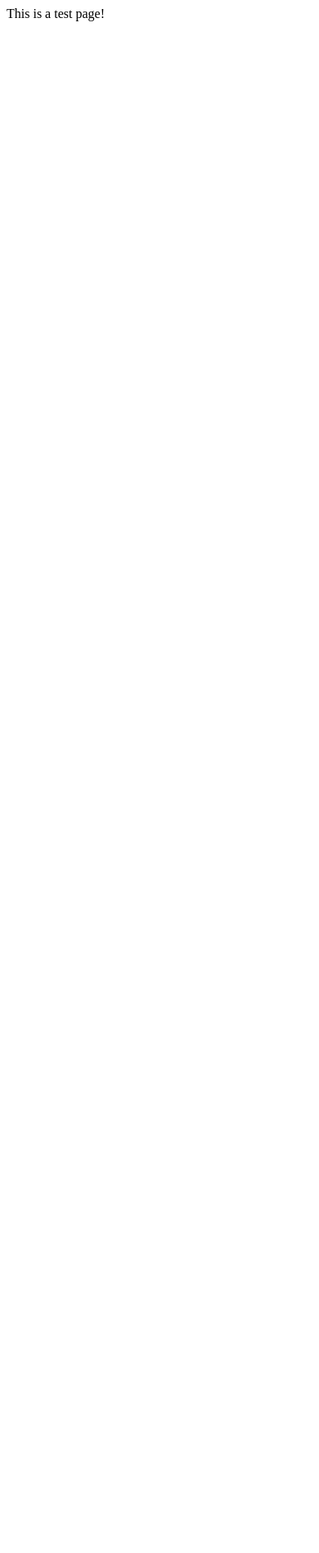
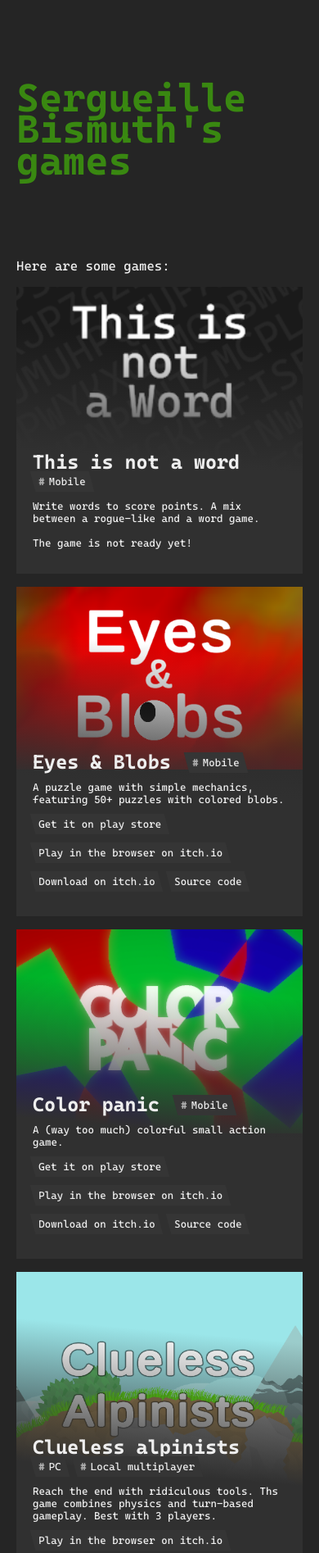
Before and after one commit to sbismuth-games/sbismuth-games.github.io, a plain HTML site: page index.html in a window 390 px wide. Shown: the top 1895 px of the page at 82% size. Before the commit the page ends 844 px from the top, so only its background shows below. Drawn offline with Linux system fonts and the light colour scheme.

Commit message:
Basic website

```diff
--- /dev/null
+++ b/base.css
@@ -0,0 +1,183 @@
+* {
+    font-family: Arial, Helvetica, sans-serif;
+    color: var(--txt);
+    box-sizing: border-box;
+}
+
+body {
+    margin: 0;
+    background-color: var(--bg);
+    overflow: auto;
+}
+
+button, .btn, input, select, textarea {
+    display: inline-block;
+    padding: 5px;
+
+    background-color: var(--bg-lll);
+    border: none;
+    border-radius: 5px;
+    font-size: 1rem;
+    text-decoration: none;
+
+    transition: 200ms;
+}
+
+button, .btn {
+    cursor: default;
+}
+
+input, select {
+    height: 30px;
+}
+
+textarea {
+    width: 500px;
+}
+
+button.big, .btn.big, input.big, select.big {
+    padding: 10px 15px;
+}
+
+button.prim, .btn.prim {
+    background-color: var(--prim-d);
+}
+
+button.prim:hover, .btn.prim:hover {
+    background-color: var(--prim);
+}
+
+button:hover, .btn:hover, input:hover, select:hover, textarea:hover {
+    background-color: var(--hover);
+}
+
+button:focus-visible, .btn:focus-visible, input:focus, select:focus, textarea:focus {
+    border: none;
+    outline: none;
+
+    box-shadow: var(--prim) 0 0 0 2px;
+}
+
+button.margin-right, .btn.margin-right, input.margin-right, select.margin-right {
+    margin-right: 10px;
+}
+
+button.delete:hover, .btn.delete:hover {
+    background-color: var(--red);
+}
+
+*::selection {
+    background-color: var(--prim);
+    color: var(--txt);
+}
+
+*::-webkit-scrollbar {
+    width: 3px;
+    height: 3px;
+    background-color: transparent;
+}
+
+*::-webkit-scrollbar-thumb {
+    background-color: var(--bg-lll);
+    border-radius: 2px;
+
+    min-width: 32px;
+    min-height: 32px;
+}
+
+*::-webkit-scrollbar-corner {
+    background-color: transparent;
+}
+
+/* UTIL */
+
+.flex-center {
+    width: 100%;
+    height: 100%;
+    display: flex;
+    align-items: center;
+    justify-content: center;
+    flex-direction: column;
+}
+
+.flex-center > * {
+    margin: 10px 0;
+}
+
+.flex-row {
+    display: flex;
+    flex-direction: row;
+}
+
+.flex-row > * {
+    margin: 0 5px;
+}
+
+.margin {
+    margin: 5px;
+}
+
+.txt-d {
+    color: var(--txt-d);
+}
+
+.upside-down {
+    rotate: 180deg;
+}
+
+.key {
+    background-color: var(--key);
+    border-radius: 5px;
+    padding: 3px 5px;
+    margin: 0 2px;
+    color: var(--txt-d)
+}
+
+/* ICONS */
+
+.maticon {
+    font-family: "icons";
+    font-weight: normal;
+    font-style: normal;
+    font-size: 24px;
+    display: inline-block;
+    line-height: 1;
+    text-transform: none;
+    letter-spacing: normal;
+    word-wrap: normal;
+    white-space: nowrap;
+    direction: ltr;
+}
+
+.maticon.big {
+    font-size: 48px;
+}
+
+/* COLORS */
+* {
+    --bg: #252525;
+    --bg-l: #2a2a2a;
+    --bg-ll: #303030;
+    --bg-lll: #353535;
+
+    --prim-d: #29630c;
+    --prim: #398811;
+
+    --txt: #eee;
+    --txt-d: #aaa;
+
+    --hover: #444;
+    --key: #fff2;
+    --red: #c22;
+}
+
+/* Invert image */
+.invert-dark {
+    filter: invert(1) hue-rotate(180deg) saturate(20);
+}
+
+@font-face {
+    font-family: "icons";
+    font-style: normal;
+    src: url("../google-icons.ttf");
+}
--- /dev/null
+++ b/index.css
@@ -0,0 +1,148 @@
+
+* {
+    font-family: cascadia;
+}
+
+main {
+    margin-left: 100px;
+    margin-right: 200px;
+}
+
+.org-name {
+    color: var(--prim);
+    font-weight: bolder;
+    font-size: 5rem;
+    margin-top: 200px;
+    margin-bottom: 100px;
+    line-height: 80%;
+}
+
+.game {
+    background-color: var(--bg-l);
+    width: 1000px;
+    padding: 20px 400px 20px 20px;
+    overflow: hidden;
+    position: relative;
+    background: linear-gradient(75deg, var(--bg-ll) 60%, transparent 60.1%);
+}
+
+h2 {
+    margin: -3px 50px 20px 0;
+    display: inline-block;
+    transform: translateY(3px);
+}
+
+.tag, a.btn {
+    display: inline-block;
+    background-color: var(--bg-lll);
+    border-radius: 0;
+    padding: 10px 15px 10px 12px;
+
+    transform: skewX(15deg);
+    font-style: italic;
+    margin-bottom: 10px;
+}
+
+.tag::before {
+    content: "#";
+    color: var(--txt-d);
+    font-weight: bolder;
+    margin-right: 5px;
+}
+
+.game .descr {
+    margin: 10px 0 30px 0;
+}
+
+.game .background {
+    position: absolute;
+    width: 62%;
+    top: 50%;
+    right: -10%;
+    transform: translateY(-50%);
+    z-index: -1;
+}
+
+.game .background.small {
+    width: 45%;
+    right: -2%;
+}
+
+.pixel-art {
+    image-rendering: crisp-edges;
+}
+
+footer {
+    display: block;
+    width: 100vw;
+    margin-top: 40px;
+    padding: 30px;
+    background-color: var(--bg-ll);
+}
+
+@font-face {
+    font-family: "cascadia";
+    src: url("CascadiaCode.ttf");
+}
+
+@media screen and (max-width: 1200px) {
+    main {
+        margin: 20px;
+    }
+
+    .game {
+        width: calc(100vw - 40px);
+    }
+
+    .org-name {
+        margin-top: 100px;
+    }
+
+    .tag, a.btn {
+        font-size: 0.8rem;
+        padding: 5px 8px 5px 6px;
+    }
+
+    .tag {
+        margin-bottom: 0;
+    }
+
+    .game h2 {
+        font-size: 1.5em;
+        margin-right: 10px;
+        margin-bottom: 0px;
+    }
+
+    .game .descr {
+        font-size: 0.8em;
+        margin: 10px 0;
+    }
+
+}
+
+@media screen and (max-width: 700px) {
+    .org-name {
+        font-size: 3rem;
+    }
+
+    .game {
+        width: calc(100vw - 40px);
+        padding-right: 20px;
+        padding-top: 200px;
+        background: linear-gradient(5deg, var(--bg-ll) 40%, transparent 80.1%);
+    }
+
+    .game .background {
+        position: absolute;
+        width: 150%;
+        top: -2%;
+        left: 50%;
+        transform: translateX(-50%);
+        z-index: -1;
+    }
+
+    .game .background.small {
+        width: 120%;
+        top: -15%;
+    }
+}
--- a/index.html
+++ b/index.html
@@ -3,8 +3,128 @@
     <meta charset="UTF-8">
     <meta name="viewport" content="width=device-width, initial-scale=1.0">
     <title>SBismuth Games</title>
+    <link rel="stylesheet" href="base.css">
+    <link rel="stylesheet" href="index.css">
 </head>
 <body>
-    This is a test page!
+    <main>
+        <h1 class="org-name">Sergueille Bismuth's <br/> games</h1>
+
+        <p>
+            Here are some games:
+        </p>
+
+        <ul class="game">
+            <h2>This is not a word</h2>
+            <span class="tag">Mobile</span>
+
+            <div class="descr">
+                Write words to score points. A mix between a rogue-like and a word game.
+                <br/>
+                <br/>
+                The game is not ready yet!
+            </div>
+
+            <img class="background small" src="src/tinaw_bg.png">
+        </ul>
+
+        <ul class="game">
+            <h2>Eyes & Blobs</h2>
+            <span class="tag">Mobile</span>
+
+            <div class="descr">
+                A puzzle game with simple mechanics, featuring 50+ puzzles with colored blobs.
+            </div>
+
+            <a class="btn" href="https://play.google.com/store/apps/details?id=com.SergueilleBismuth.EyesandBlobs">Get it on play store</a>
+            <a class="btn" href="https://sergueille-bismuth.itch.io/eyes-and-blobs">Play in the browser on itch.io</a>
+            <a class="btn" href="https://sergueille-bismuth.itch.io/eyes-and-blobs#download">Download on itch.io</a>
+            <a class="btn" href="https://github.com/Sergueille/Blobs">Source code</a>
+
+            <img class="background" src="src/eab_bg.png">
+        </ul>
+
+        <ul class="game">
+            <h2>Color panic</h2>
+            <span class="tag">Mobile</span>
+
+            <div class="descr">
+                A (way too much) colorful small action game.
+            </div>
+
+            <a class="btn" href="https://play.google.com/store/apps/details?id=com.AnaniceCreamGames.ColorPanic">Get it on play store</a>
+            <a class="btn" href="https://sergueille-bismuth.itch.io/color-panic">Play in the browser on itch.io</a>
+            <a class="btn" href="https://sergueille-bismuth.itch.io/color-panic#download">Download on itch.io</a>
+            <a class="btn" href="https://github.com/Sergueille/ColorPanicAssets">Source code</a>
+
+            <img class="background" src="src/cp_bg.png">
+        </ul>
+
+        <ul class="game">
+            <h2>Clueless alpinists</h2>
+            <span class="tag">PC</span> <span class="tag">Local multiplayer</span>
+
+            <div class="descr">
+                Reach the end with ridiculous tools. Ths game combines physics and turn-based gameplay.
+                Best with 3 players.
+            </div>
+
+            <a class="btn" href="https://sergueille-bismuth.itch.io/clueless-alpinists">Play in the browser on itch.io</a>
+            <a class="btn" href="https://sergueille-bismuth.itch.io/clueless-alpinists#download">Download on itch.io</a>
+            <a class="btn" href="https://github.com/Sergueille/CluelessAlpinists">Source code</a>
+
+            <img class="background" src="src/ca_bg.png">
+        </ul>
+
+        <ul class="game">
+            <h2>Burger panic</h2>
+            <span class="tag">PC</span>
+
+            <div class="descr">
+                Making a burger can be harder than you think. A cooking game with annoying physics.
+            </div>
+
+            <a class="btn" href="https://sergueille-bismuth.itch.io/burger-panic">Play in the browser on itch.io</a>
+            <a class="btn" href="https://sergueille-bismuth.itch.io/burger-panic#download">Download on itch.io</a>
+            <a class="btn" href="https://github.com/Sergueille/BurgerPanic">Source code</a>
+
+            <img class="background pixel-art small" src="src/bp_bg.png">
+        </ul>
+
+        <br/>
+        <p>
+            Also some tools/useless stuff:
+        </p>
+
+        <ul class="game">
+            <h2>SimplePixel</h2>
+
+            <div class="descr">
+                A pixel art editor in the browser.
+            </div>
+
+            <a class="btn" href="https://sergueille.github.io/SimplePixel/">Try it!</a>
+            <a class="btn" href="https://github.com/Sergueille/SimplePixel">Source code</a>
+
+            <img class="background pixel-art small" src="src/sp_bg.png">
+        </ul>
+
+        <ul class="game">
+            <h2>WebFractal</h2>
+
+            <div class="descr">
+                Explore fractals and export images.
+            </div>
+
+            <a class="btn" href="https://sergueille.github.io/WebFractal">Try it!</a>
+            <a class="btn" href="https://github.com/Sergueille/WebFractal">Source code</a>
+
+            <img class="background pixel-art small" src="src/wf_bg.png">
+        </ul>
+    </main>
+
+    <footer>
+        <span>Contact: sbismuth.contact@gmail.com</span>
+    </footer>
 </body>
 </html>
```
Also changed, not shown: legal.html (added, +36 -0 lines), CascadiaCode.ttf (added), CascadiaMono.ttf (added), src/bp_bg.png (added), src/ca_bg.png (added), src/cp_bg.png (added), src/eab_bg.png (added), src/sp_bg.png (added), src/tinaw_bg.png (added), src/wf_bg.png (added).
